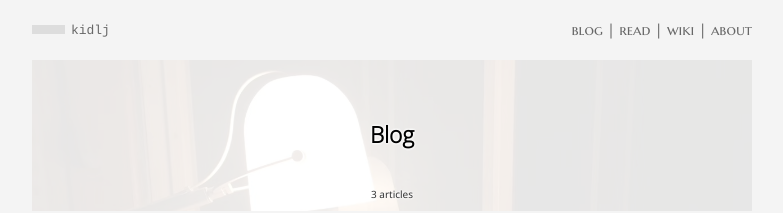
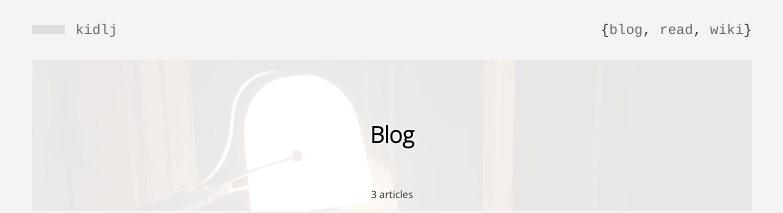
Before and after one commit to kidlj/awei, a Jekyll site: the page built from index.html, in a window 1280 px wide. Shown: the top 213 px of the page, without its empty margins (248-1031 px from the left). Built offline with Jekyll 4.4.1, drawn with Linux system fonts in a browser that asks for light colours.

Commit message:
Go syntax style site header. Happy coding :)

```diff
--- a/_includes/header.html
+++ b/_includes/header.html
@@ -4,9 +4,8 @@
 		  	<span class="text-logo">kidlj</span>
 		</a>
 		<nav class="navigator">
-			<a href="/blog/">blog</a> |
-			<a href="/read/">read</a> |
-			<a href="/wiki/">wiki</a> |
-			<a href="/about/">about</a>
+      <span>{</span><a href="/blog/">blog</a><span>, </span>
+			<a href="/read/">read</a><span>, </span>
+      <a href="/wiki/">wiki</a><span>}</span>
 		</nav>
 </header>
--- a/css/style.css
+++ b/css/style.css
@@ -139,8 +139,8 @@ article {
 .site-header {
   height: 20px;
   font-weight: lighter;
-  font-size: 13px;
-  font-family: 'Marcellus SC', 'Segoe UI', Arial, Helvetica, sans-serif;
+  font-size: 14px;
+  font-family: Courier, monospace;
   margin-bottom: 20px;
   text-align: right; }
   .site-header .site-title {
@@ -169,12 +169,12 @@ article {
       -o-transition: 0.4s;
       transition: 0.4s; }
     .site-header .site-title .text-logo {
-      font-family: "PT Mono", Courier, Monospace;
-      font-size: 13px;
+      font-family: Courier, monospace;
+      font-size: 14px;
       margin-right: 5px; }
 
 	.site-header .navigator {
-		font-size: 15px; }
+		font-size: 14px; }
 	.site-header .navigator a {
 		color: #676767; }
 	.site-header .navigator a:hover {
@@ -184,7 +184,7 @@ article {
 
 .function {
 	margin-top: 50px;
-	font-family: "Marcellus SC", 'Segoe UI', Arial, 'Helvetica', 'Dejavu Sans', sans-serif;
+	font-family: Courier, monspace;
 	font-size: 13px;
 	padding: 0px 6px;
 	background-color: #F5F5F5; }
--- a/css/webfonts.css
+++ b/css/webfonts.css
@@ -1,9 +1,9 @@
-@font-face {
+/* @font-face {
 	  font-family: 'Marcellus SC';
 	  font-style: normal;
 	  font-weight: 400;
 	  src: local('Marcellus SC'), local('MarcellusSC-Regular'), url('/fonts/MarcellusSC.woff') format('woff');
-		}
+		} */
 
 @font-face {
   font-family: 'Open Sans';
```
